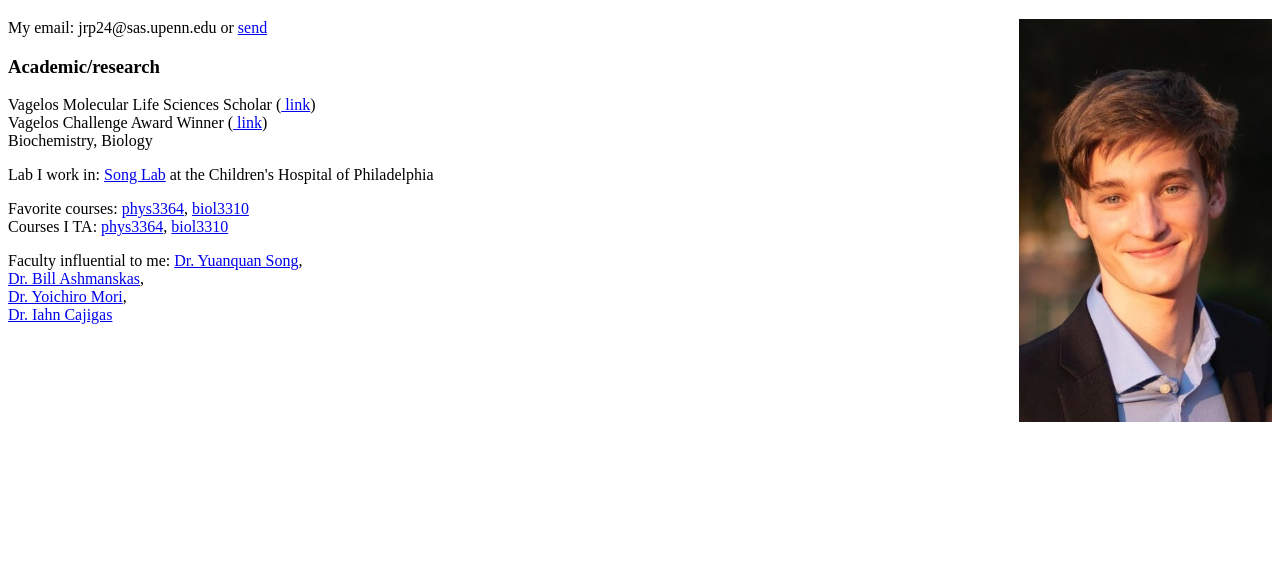
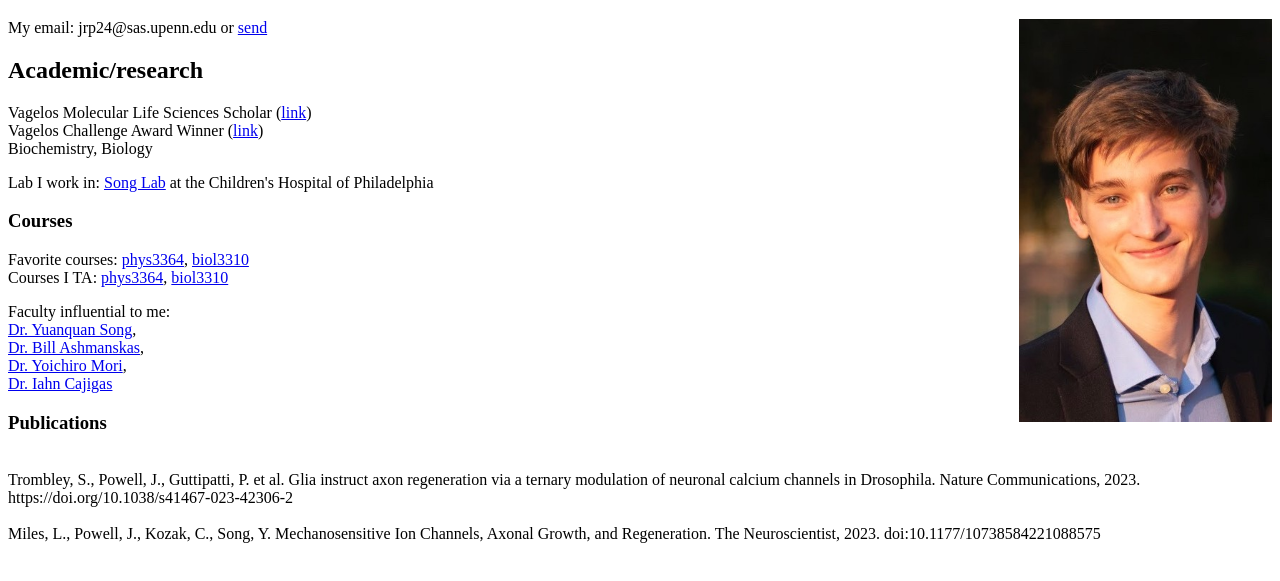
Before and after one commit to jpowell24/jpowellwebsite, a plain HTML site: page index.html in a window 1280 px wide. Shown: the part 61-642 px from the top of the page. Drawn offline with Linux system fonts and the light colour scheme.

Commit message:
Update index.html

```diff
--- a/index.html
+++ b/index.html
@@ -15,12 +15,11 @@
     <!--<br>My github: <a href="https://github.com/jpowell24">git </a>  why do I code? <a href="why_code.html"> answer </a> -->
   </p>
 
-  <p>
-    <h3>Academic/research</h3>
+    <h2>Academic/research</h2>
 
     <p>
-      Vagelos Molecular Life Sciences Scholar (<a href="https://vagelosmls.sas.upenn.edu/"> link</a>)
-      <br> Vagelos Challenge Award Winner (<a href="https://www.college.upenn.edu/honors\#section-1793"> link</a>)
+      Vagelos Molecular Life Sciences Scholar (<a href="https://vagelosmls.sas.upenn.edu/">link</a>)
+      <br> Vagelos Challenge Award Winner (<a href="https://www.college.upenn.edu/honors\#section-1793">link</a>)
       <br> Biochemistry, Biology
     </p>
 
@@ -31,6 +30,8 @@
     Lab I work in: <a href="https://www.research.chop.edu/song-laboratory">Song Lab</a> at the Children's Hospital of Philadelphia
   </p>
 
+  <h3>Courses</h3>
+
   <p>
     Favorite courses: <a href="https://www.hep.upenn.edu/Classes/Phys364_spring23/"> phys3364</a>, <a
       href="https://www.bio.upenn.edu/node/7928"> biol3310</a>
@@ -39,7 +40,7 @@
   </p>
 
   <p>Faculty influential to me:
-    <a href="https://pathology.med.upenn.edu/department/people/911/yuanquan-song"> Dr. Yuanquan Song</a>,
+    <br> <a href="https://pathology.med.upenn.edu/department/people/911/yuanquan-song"> Dr. Yuanquan Song</a>,
     <br> <a href="http://www.hep.upenn.edu/~ashmansk/"> Dr. Bill Ashmanskas</a>,
     <br> <a href="https://www.sas.upenn.edu/~y1mori/"> Dr. Yoichiro Mori</a>,
     <br> <a href="https://www.pennmedicine.org/providers/profile/iahn-cajigas-gonzalez"> Dr. Iahn Cajigas</a>
@@ -99,6 +100,18 @@
   <p> -->
 
 
+    <h3>Publications</h3>
+
+    <p>
+
+    <br> Trombley, S., Powell, J., Guttipatti, P. et al. Glia instruct axon regeneration via a ternary modulation of neuronal calcium channels in Drosophila. Nature Communications, 2023. https://doi.org/10.1038/s41467-023-42306-2
+    <br>
+    <br>Miles, L., Powell, J., Kozak, C., Song, Y. Mechanosensitive Ion Channels, Axonal Growth, and Regeneration. The Neuroscientist, 2023. doi:10.1177/10738584221088575
+
+
+
+    </p>
+
 </body>
 
 </html>
```
